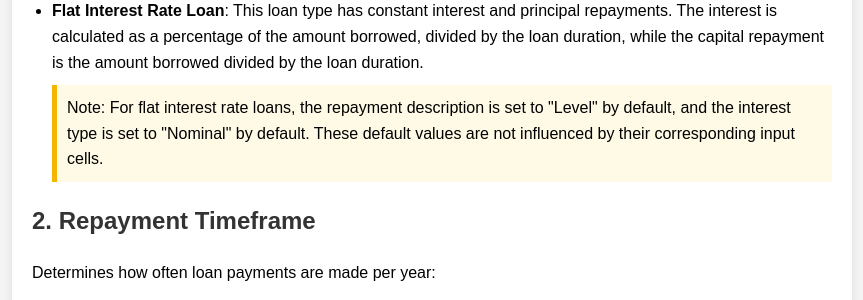
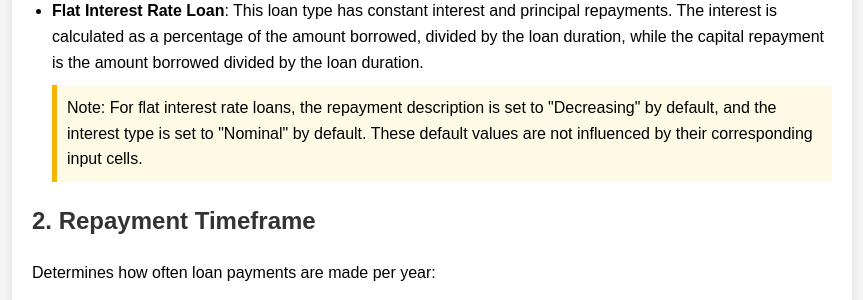
Before and after one commit to Sekou-M-Kamara/Afya_Sacco, a Flask app: page /userGuide in a window 1280 px wide. Shown: the part 587-887 px from the top of the page, without its empty margins (208-1071 px from the left). Run offline with Flask 3, Linux system fonts and the light colour scheme.

Commit message:
Update userGuide.html

```diff
--- a/templates/userGuide.html
+++ b/templates/userGuide.html
@@ -77,7 +77,7 @@
         </li>
         <div class="note">
           Note: For flat interest rate loans, the repayment description is set
-          to "Level" by default, and the interest type is set to "Nominal" by
+          to "Decreasing" by default, and the interest type is set to "Nominal" by
           default. These default values are not influenced by their
           corresponding input cells.
         </div>
```
